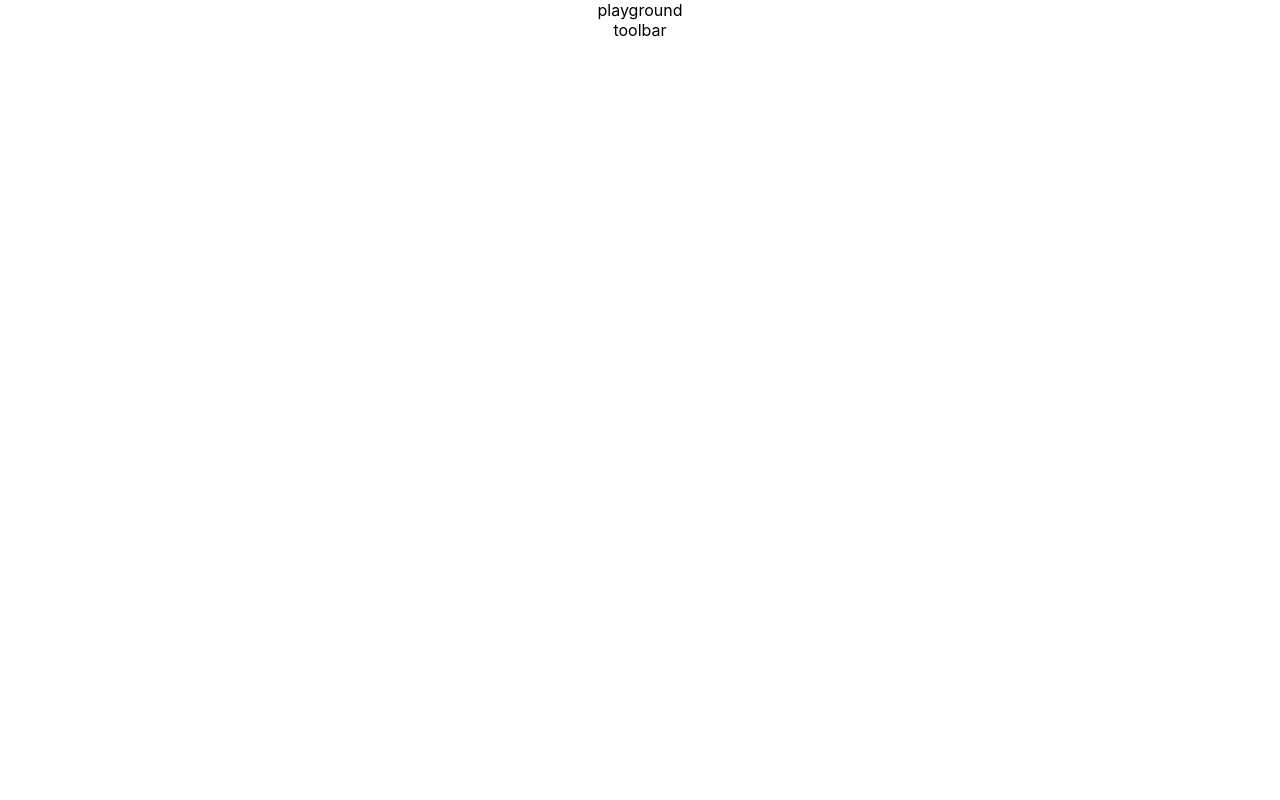
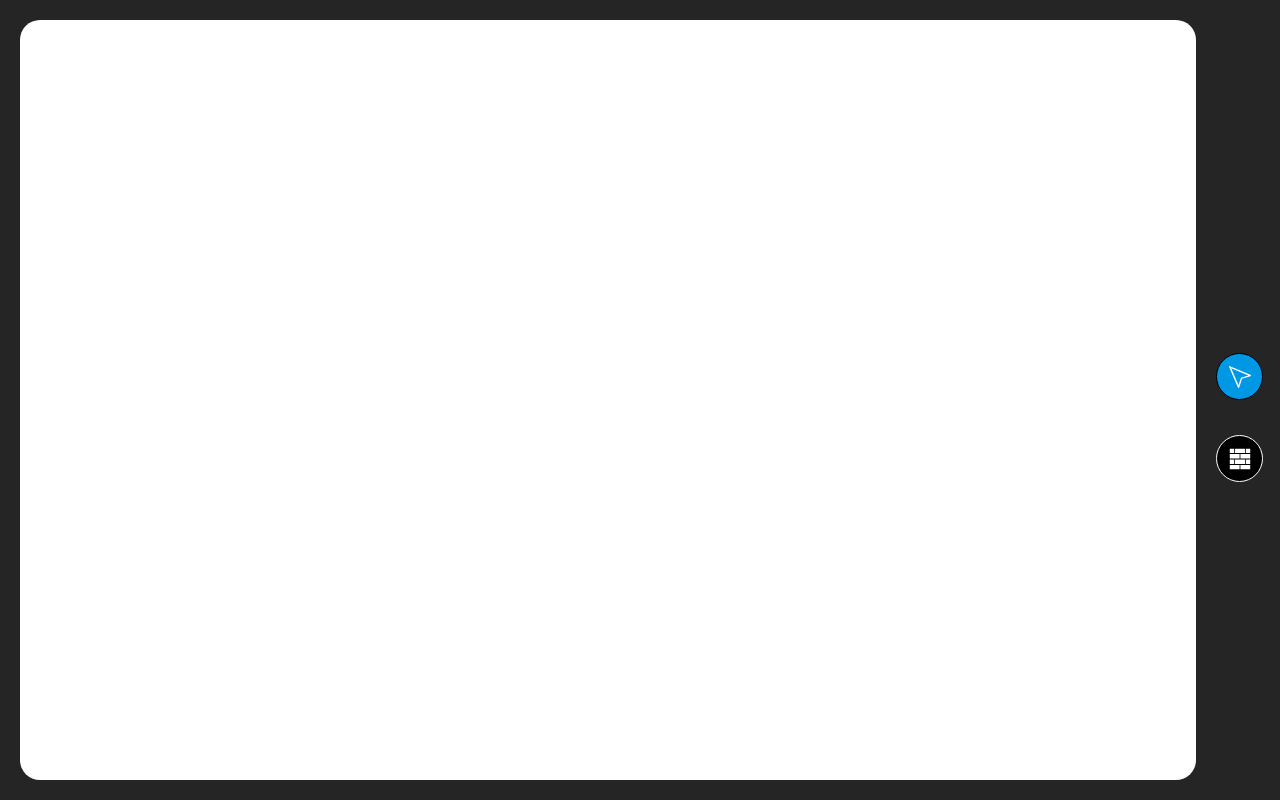
Before and after one commit to codeking4u/wall-z, a React (Create React App) app: page / in a window 1280 px wide. Built offline with nearby package versions, Linux system fonts and the light colour scheme.

Commit message:
proj structure + project layout

```diff
--- a/package.json
+++ b/package.json
@@ -12,6 +12,7 @@
     "@types/react-dom": "^18.0.10",
     "react": "^18.2.0",
     "react-dom": "^18.2.0",
+    "react-icons": "^4.7.1",
     "react-scripts": "5.0.1",
     "typescript": "^4.9.4",
     "web-vitals": "^2.1.4"
--- a/src/App.css
+++ b/src/App.css
@@ -1,38 +1,55 @@
 .App {
-  text-align: center;
+  display: grid;
+  grid-template-columns: 95vw 5vw;
+  grid-template-rows: 100vh;
+  overflow: hidden;
+  background-color: #252525;
 }
 
-.App-logo {
-  height: 40vmin;
-  pointer-events: none;
+.toolbar {
+  display: flex;
 }
 
-@media (prefers-reduced-motion: no-preference) {
-  .App-logo {
-    animation: App-logo-spin infinite 20s linear;
-  }
+.playground {
+  display: flex;
+  align-items: center;
+  position: relative;
+  border-radius: 20px;
+  background-color: rgb(255, 255, 255);
+  margin: 20px;
 }
 
-.App-header {
-  background-color: #282c34;
-  min-height: 100vh;
+.canvas-pg {
+  position: absolute;
+  width: 100%;
+}
+
+.toolbar__list {
   display: flex;
   flex-direction: column;
+  justify-content: center;
+  align-items: center;
+  padding: 0;
+  list-style-type: none;
+}
+
+.toolbar__items {
+  margin-top: 35px;
+}
+
+.toolbar__items div {
+  width: 45px;
+  height: 45px;
+  border: 1px solid;
+  border-radius: 50%;
+  display: flex;
   align-items: center;
   justify-content: center;
-  font-size: calc(10px + 2vmin);
-  color: white;
 }
 
-.App-link {
-  color: #61dafb;
+.toolbar__items div svg {
+  color: white;
+  height: 22px;
+  width: 22px;
+  transform: rotatey(180deg);
 }
-
-@keyframes App-logo-spin {
-  from {
-    transform: rotate(0deg);
-  }
-  to {
-    transform: rotate(360deg);
-  }
-}
--- a/src/components/playground/playground.component.tsx
+++ b/src/components/playground/playground.component.tsx
@@ -1,5 +1,9 @@
 const PlayGround = () => {
-  return <div>playground</div>;
+  return (
+    <div className="playground">
+      <canvas className="canvas-pg" />
+    </div>
+  );
 };
 
 export default PlayGround;
--- a/src/components/toolbar/toolbar.component.tsx
+++ b/src/components/toolbar/toolbar.component.tsx
@@ -1,5 +1,26 @@
+import { SidebarData } from "../../data/sidebar-data";
+
 const ToolBar = () => {
-  return <div>toolbar</div>;
+  return (
+    <div className="toolbar">
+      <ul className="toolbar__list">
+        {SidebarData.map((tool, key) => {
+          return (
+            <li className="toolbar__items" key={key}>
+              <div
+                style={{
+                  backgroundColor: tool.bgcolor,
+                  borderColor: tool.bcolor,
+                }}
+              >
+                {tool.icon}
+              </div>
+            </li>
+          );
+        })}
+      </ul>
+    </div>
+  );
 };
 
 export default ToolBar;
--- /dev/null
+++ b/src/data/sidebar-data.tsx
@@ -0,0 +1,17 @@
+import { GiBrickWall } from "react-icons/gi";
+import { SlCursor } from "react-icons/sl";
+
+export const SidebarData = [
+  {
+    title: "Select wall",
+    icon: <SlCursor />,
+    bgcolor: "#0097e5",
+    bcolor: "#000",
+  },
+  {
+    title: "Create wall",
+    icon: <GiBrickWall />,
+    bgcolor: "#000",
+    bcolor: "#fff",
+  },
+];
```
Also changed, not shown: 1 other file (tests, documents, lock files or other folders).
